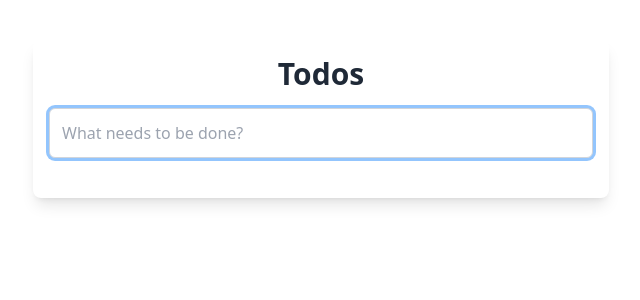
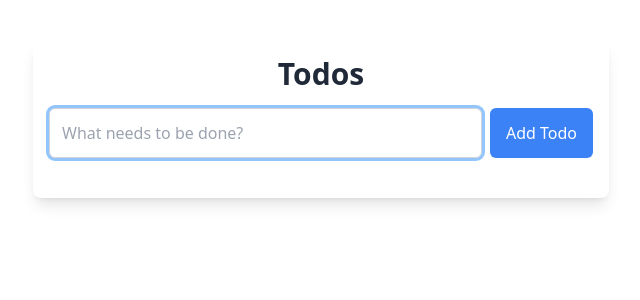
Before and after one commit to Fadli2001/vue-todo, a Vue app: page / in a window 1280 px wide. Shown: the top 300 px of the page, without its empty margins (319-959 px from the left). Built offline with nearby package versions, Linux system fonts and the light colour scheme.

Commit message:
add : button add for todo item

```diff
--- a/src/components/Todo.vue
+++ b/src/components/Todo.vue
@@ -9,6 +9,7 @@ const filters = {
 }
 
 // State
+const newTodo = ref('') // Variabel baru untuk menyimpan input
 const todos = ref([])
 const visibility = ref('all')
 const editedTodo = ref(null)
@@ -22,15 +23,15 @@ window.addEventListener('hashchange', updateVisibility)
 updateVisibility()
 
 // Methods for managing Todo items
-function addTodoItem(event) {
-  const newTodoTitle = event.target.value.trim()
-  if (newTodoTitle) {
+function addTodoItem() {
+  const todoTitle = newTodo.value.trim()
+  if (todoTitle) {
     todos.value.push({
       id: Date.now(),
-      title: newTodoTitle,
+      title: todoTitle,
       completed: false,
     })
-    event.target.value = '' // Clear input after adding
+    newTodo.value = '' // Kosongkan input setelah menambah todo
   }
 }
 
@@ -81,17 +82,28 @@ function updateVisibility() {
 
 <template>
   <section class="todoapp max-w-xl mx-auto mt-10 p-4 bg-white shadow-lg rounded-lg">
-
     <!-- Header Section: Add Todo -->
 <header class="header mb-6">
   <h1 class="text-3xl font-bold text-center text-gray-800 mb-4">Todos</h1>
+
+  <!-- Wrapper untuk input dan button menggunakan flexbox -->
+  <div class="flex space-x-2">
     <input
-        class="new-todo w-full p-3 rounded-md border border-gray-300 focus:ring focus:ring-blue-300 focus:outline-none"
+      v-model="newTodo"
+      class="new-todo flex-1 p-3 rounded-md border border-gray-300 focus:ring focus:ring-blue-300 focus:outline-none"
       autofocus
       placeholder="What needs to be done?"
       @keyup.enter="addTodoItem"
     >
+    <button
+      class="px-4 py-2 bg-blue-500 text-white rounded-md hover:bg-blue-600 focus:outline-none focus:ring-2 focus:ring-blue-300"
+      @click="addTodoItem"
+    >
+      Add Todo
+    </button>
+  </div>
 </header>
+
 
     <!-- Main Section: Todo List -->
     <section class="main" v-show="todos.length">
```
Lines whose indentation alone changed are shown as unchanged.
